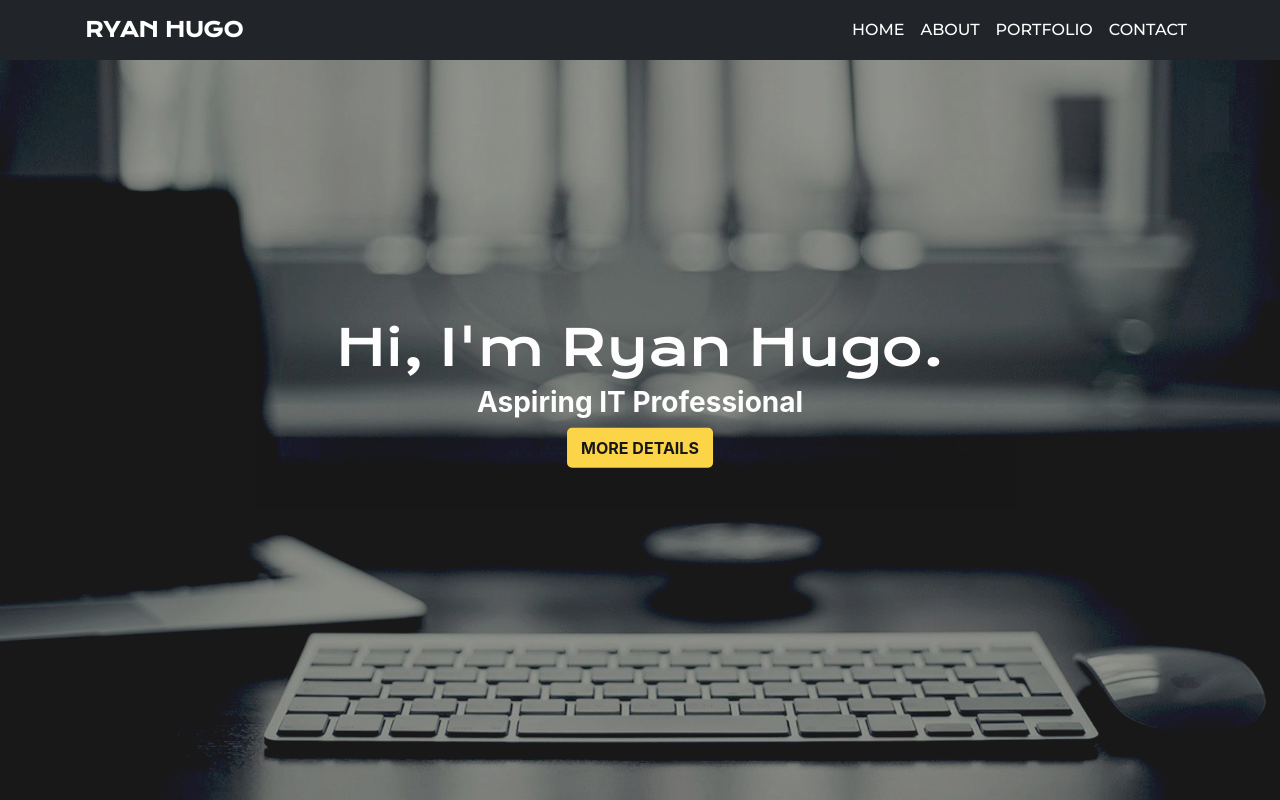
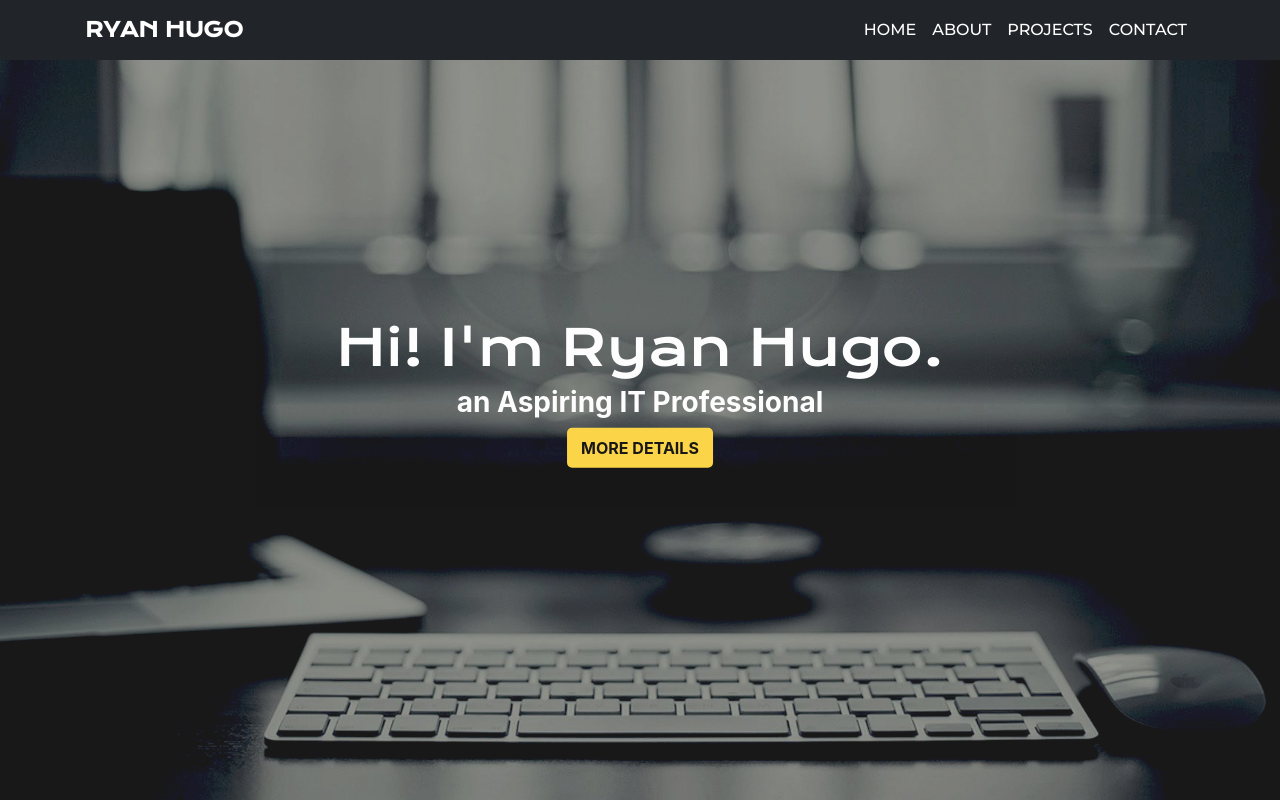
Before and after one commit to rjchugo/rjchugo.github.io, a plain HTML site: page index.html in a window 1280 px wide. Shown: the top 800 px of the page. Drawn offline with nearby package versions, Linux system fonts and the light colour scheme; files whose address does not match are found by name.

Commit message:
Change to "Projects"

```diff
--- a/index.html
+++ b/index.html
@@ -34,7 +34,7 @@
                         <a class="nav-link" href="#about-me">About</a>
                       </li>
                       <li class="nav-item">
-                        <a class="nav-link" href="#my-portfolio">Portfolio</a>
+                        <a class="nav-link" href="#my-portfolio">Projects</a>
                       </li>
                       <li class="nav-item">
                         <a class="nav-link" href="#contact-me">Contact</a>
@@ -46,8 +46,8 @@
 
           <header class="page-header header container-fluid">
             <div class="description">
-              <h1>Hi, I'm Ryan Hugo.</h1>
-                <h3><strong>Aspiring IT Professional</strong></h3>
+              <h1>Hi! I'm Ryan Hugo.</h1>
+                <h3><strong>an Aspiring IT Professional</strong></h3>
                 <a href="#about-me"><button class="btn btn-outline-secondary btn-md" ><strong>MORE DETAILS</strong></button></a>
             </div>
           </header> <!--"It is not about ideas. It's about making ideas happen."-->
@@ -59,6 +59,8 @@
                 <div class="about">
                   <h2 class="abt-h2">ABOUT ME</h2>
                 </div>
+
+              </div>
                     <ul class="timeline">
                       <li>
                         <div class="timeline-image"><img class="rounded-circle img-fluid" src="assets/img/about/1.jpg" alt="" /></div>
@@ -97,12 +99,11 @@
                     </ul>
               </div>
             </div>
-          </div>
 
 
         <!--PORTFOLIO-->
           <div class="container-fluid features" id="my-portfolio">
-            <h2 class="myproj" >PORTFOLIO </h2>
+            <h2 class="myproj" >Projects</h2>
               <div class="container">
                 <div class="row">
                   <div class="col-lg-4 col-md-12">
@@ -131,7 +132,7 @@
                   <div class="row align-items-stretch mb-5">
                     <div class="col-md-6 contact-details">
                       <h3><i class="fa fa-location-arrow" aria-hidden="true"></i> LOCATION</h3>
-                        <p>Pasuquin, Ilocos Norte</p>
+                        <p>CSJDM, Bulacan</p>
                           <h3><i class="fa fa-envelope" aria-hidden="true"></i> EMAIL</h3>
                             <p>rynjsph20@gmail.com</p>
                               <h3><i class="fa fa-phone" aria-hidden="true"></i> CONTACT NO.</h3>
```
Also changed, not shown: imgs/ME.jpg (added).
